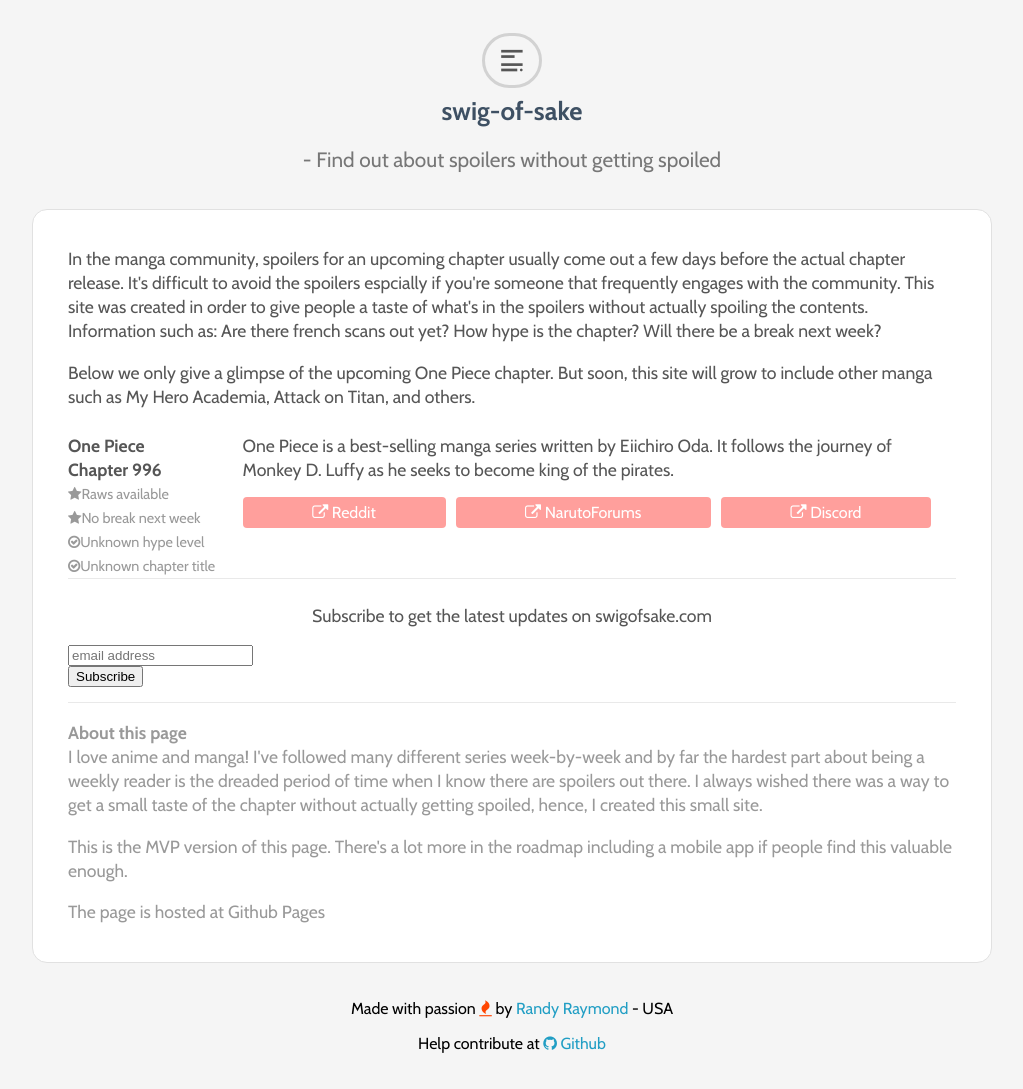
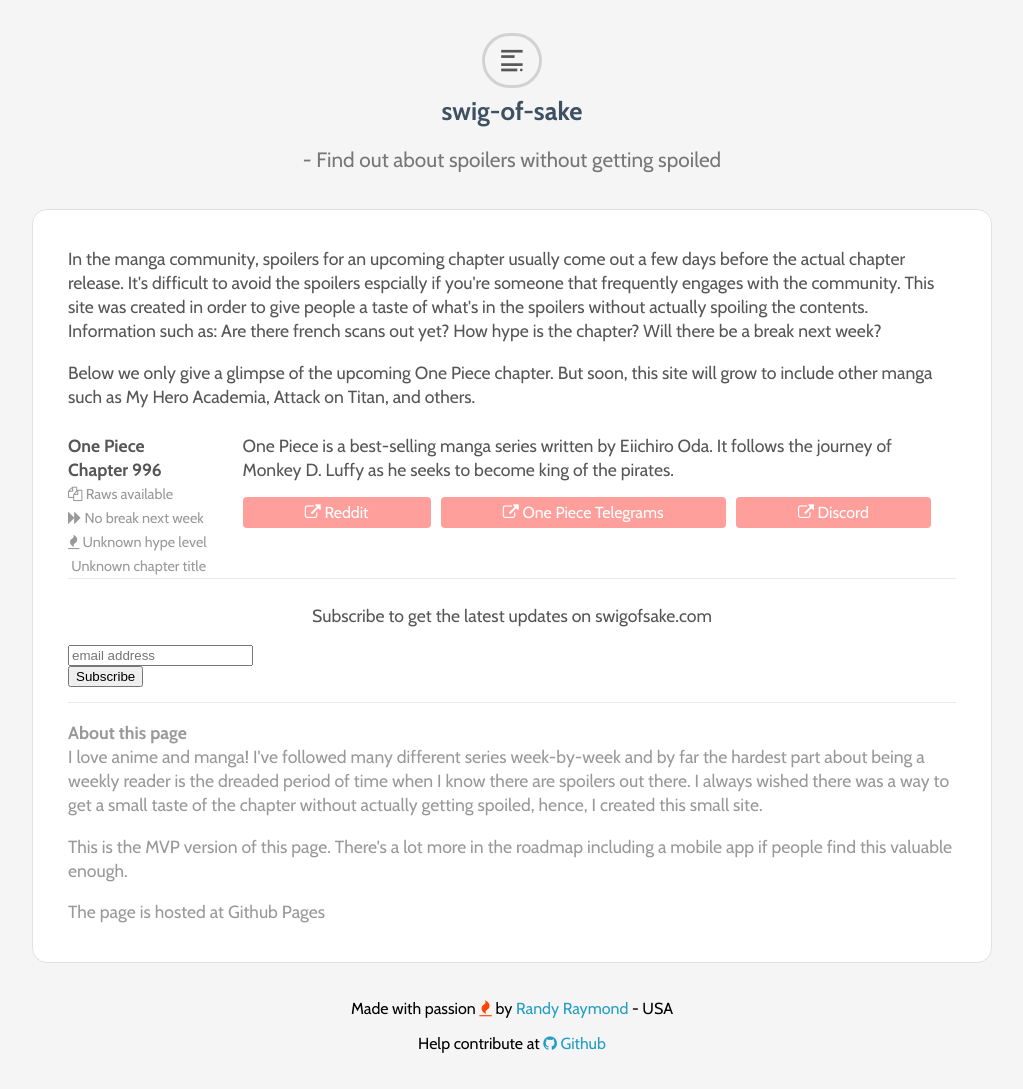
Before and after one commit to raymadeit/swig-of-sake, a Jekyll site: the page built from index.html, in a window 1280 px wide. Shown: the whole page, without its empty margins (128-1151 px from the left). Built offline with Jekyll 4.4.1, drawn with Linux system fonts in a browser that asks for light colours; comment, search, counter and statistics services are not loaded.

Commit message:
update icons

```diff
--- a/_data/editors.yml
+++ b/_data/editors.yml
@@ -2,7 +2,7 @@
     title: One Piece
     chapter: Chapter 996
     reddit: 'http://reddit.com/r/OnePiece'
-    narutoforums: 'https://narutoforums.com'
+    narutoforums: 'https://www.narutoforums.org/forums/OPTelegrams/'
     discord: 'https://discord.gg/onepiece'
     description: "One Piece is a best-selling manga series written by Eiichiro Oda.\nIt follows the journey of Monkey D. Luffy as he seeks to become king of the pirates.\n"
     level: 4
--- a/index.html
+++ b/index.html
@@ -25,10 +25,10 @@
         <div class="col name">
             <p>{{editor.title}} </p>
             <p>{{editor.chapter}} </p>
-            <p class="github-info" title="Scanlation status"><i class="fa fa-star"></i>{{ editor.scanlation_status }}</p>
-            <p class="github-info" title="Break next week status"><i class="fa fa-star"></i>{{ editor.break_next_week }}</p>
-            <p class="github-info" title="Hype level"><i class="fa fa-check-circle-o"></i>{{ editor.hype_level }}</p>
-            <p class="github-info" title="Chapter Title"><i class="fa fa-check-circle-o"></i>{{ editor.chapter_title }}</p>
+            <p class="github-info"><i class="fa fa-copy"></i> {{ editor.scanlation_status }}</p>
+            <p class="github-info"><i class="fa fa-forward"></i> {{ editor.break_next_week }}</p>
+            <p class="github-info"><i class="fa fa-fire"></i> {{ editor.hype_level }}</p>
+            <p class="github-info"><i class="fa fa-text"></i> {{ editor.chapter_title }}</p>
         </div>
         <div class="col description">
             <p>{{editor.description}}</p>
@@ -40,7 +40,7 @@
                 {% endif %}
 
                 {% if editor.narutoforums %}
-                <a class="link" href="{{editor.narutoforums}}"><i class="fa fa-external-link"></i> NarutoForums</a>
+                <a class="link" href="{{editor.narutoforums}}"><i class="fa fa-external-link"></i> One Piece Telegrams</a>
                 {% endif %}
 
                 {% if editor.discord %}
```
